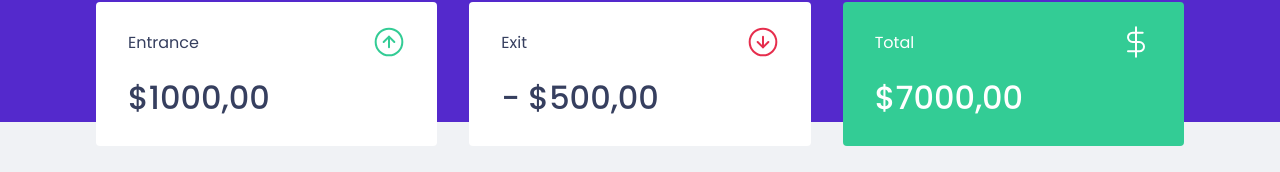
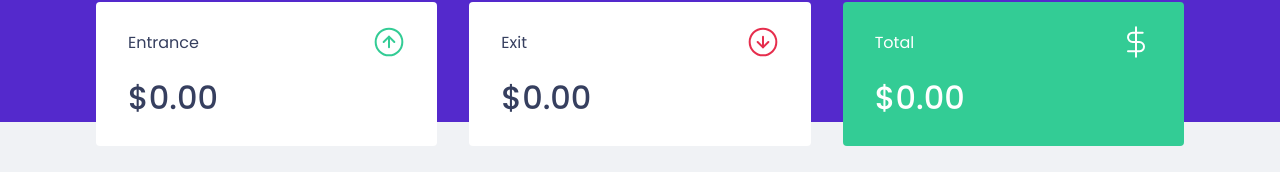
Before and after one commit to GustavoGJesus/dashboard-finance-control, a React (Create React App) app: page / in a window 1280 px wide. Shown: the part 150-322 px from the top of the page. Built offline with nearby package versions, Linux system fonts and the light colour scheme; no server answers; what miragejs would draw is missing.

Commit message:
Calculating resume

```diff
--- a/src/components/Summary/index.tsx
+++ b/src/components/Summary/index.tsx
@@ -10,8 +10,21 @@
 export function Summary(){
     const { transactions } = useContext(TransactionsContext);
 
-    console.log(transactions)
+   const summary = transactions.reduce((acc, transaction) =>{
+        if (transaction.type == 'deposit'){
+            acc.deposit += transaction.amount;
+            acc.total += transaction.amount;
+        } else{
+           acc.withdraws += transaction.amount;
+           acc.total -= transaction.amount;
+        }
 
+        return acc;
+   } , {
+        deposit: 0,
+        withdraws:0,
+        total: 0,
+   })
     return (
         <Container>
             <div>
@@ -20,7 +33,10 @@
                     <img src={entradasImg} alt="income" />
                 </header>
                     <strong>
-                        $1000,00
+                        {new Intl.NumberFormat('en',{
+                            style:'currency',
+                            currency: 'USD'
+                        }).format(summary.deposit)}
                     </strong>
                 </div>
             <div>
@@ -29,7 +45,10 @@
                     <img src={saidasImg} alt="Outcome"/>
                     </header>
                     <strong>
-                        - $500,00
+                        {new Intl.NumberFormat('en',{ //Formatação dos números
+                            style:'currency',
+                            currency: 'USD'
+                        }).format(summary.withdraws)}
                     </strong>
 
             </div>
@@ -39,9 +58,11 @@
                     <img src={totalImg} alt="total" />
                 </header>
                     <strong>
-                        $7000,00
+                        {new Intl.NumberFormat('en',{
+                            style:'currency',
+                            currency: 'USD'
+                        }).format(summary.total)}
                     </strong>
-
             </div>
         </Container>
     )
```
